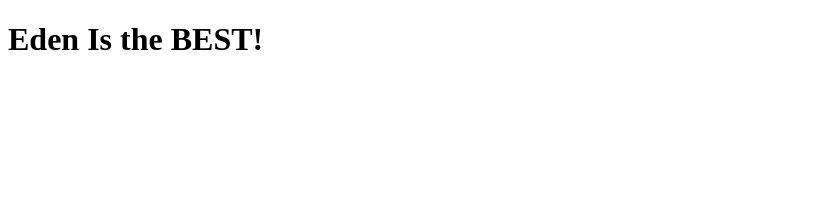
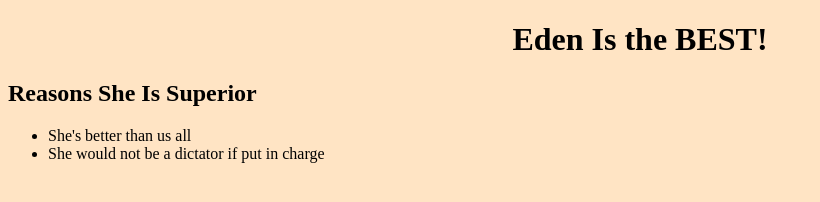
Before and after one commit to camiwebb/git-demo, a plain HTML site: page index.html in a window 1280 px wide. Shown: the whole page, without its empty margins (0-820 px from the left). Drawn offline with Linux system fonts and the light colour scheme.

Commit message:
added some styling elements

```diff
--- a/index.html
+++ b/index.html
@@ -4,8 +4,14 @@
     <meta charset="UTF-8">
     <meta name="viewport" content="width=device-width, initial-scale=1.0">
     <title>Document</title>
+    <link rel="stylesheet" href="style.css">
 </head>
 <body>
     <h1>Eden Is the BEST!</h1>
+    <h2>Reasons She Is Superior</h2>
+    <ul>
+        <li>She's better than us all</li>
+        <li>She would not be a dictator if put in charge</li>
+    </ul>
 </body>
 </html>
--- /dev/null
+++ b/style.css
@@ -0,0 +1,7 @@
+body {
+    background-color: bisque;
+
+}
+h1 {
+    text-align: center;
+}
```
